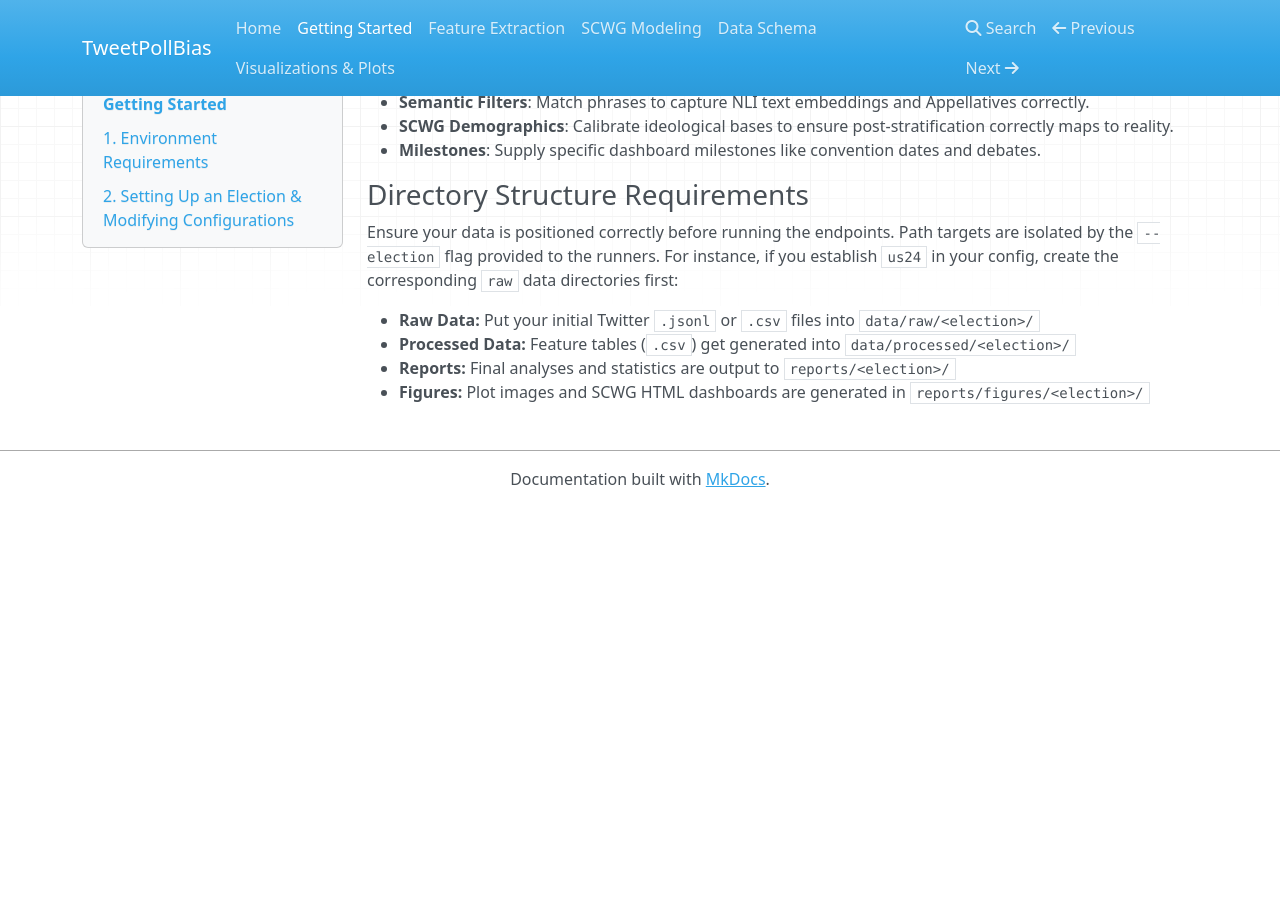
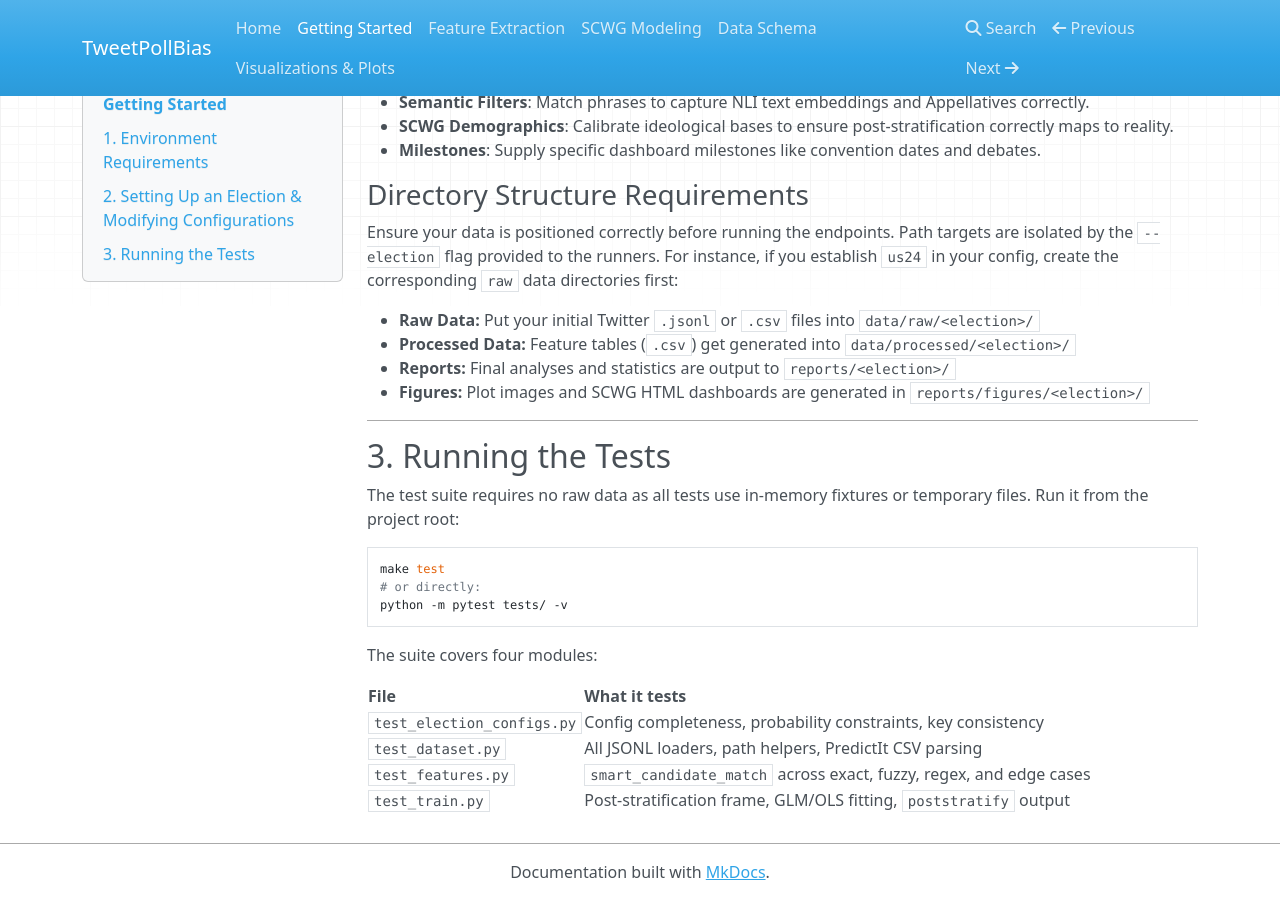
Before and after one commit to mivige/TweetPollBias, an MkDocs documentation site: the page built from docs/docs/getting-started.md, in a window 1280 px wide and 900 px high, scrolled down 729 px. Built offline with MkDocs 1.6.1, drawn with Linux system fonts in a browser that asks for light colours; nearby versions of some CDN libraries; before the commit the page ends 1236 px from its top, so only the background shows below that.

Commit message:
fix: updated docs to include the latest work

````diff
--- a/docs/docs/getting-started.md
+++ b/docs/docs/getting-started.md
@@ -34,3 +34,24 @@ Ensure your data is positioned correctly before running the endpoints. Path targ
 * **Processed Data:** Feature tables (`.csv`) get generated into `data/processed/<election>/`
 * **Reports:** Final analyses and statistics are output to `reports/<election>/`
 * **Figures:** Plot images and SCWG HTML dashboards are generated in `reports/figures/<election>/`
+
+---
+
+## 3. Running the Tests
+
+The test suite requires no raw data as all tests use in-memory fixtures or temporary files. Run it from the project root:
+
+```bash
+make test
+# or directly:
+python -m pytest tests/ -v
+```
+
+The suite covers four modules:
+
+| File | What it tests |
+|---|---|
+| `test_election_configs.py` | Config completeness, probability constraints, key consistency |
+| `test_dataset.py` | All JSONL loaders, path helpers, PredictIt CSV parsing |
+| `test_features.py` | `smart_candidate_match` across exact, fuzzy, regex, and edge cases |
+| `test_train.py` | Post-stratification frame, GLM/OLS fitting, `poststratify` output |
````
